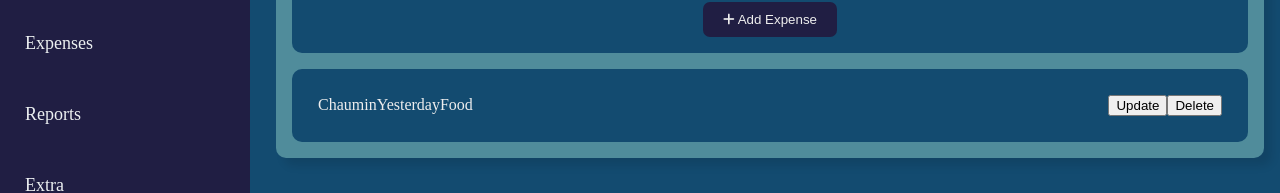
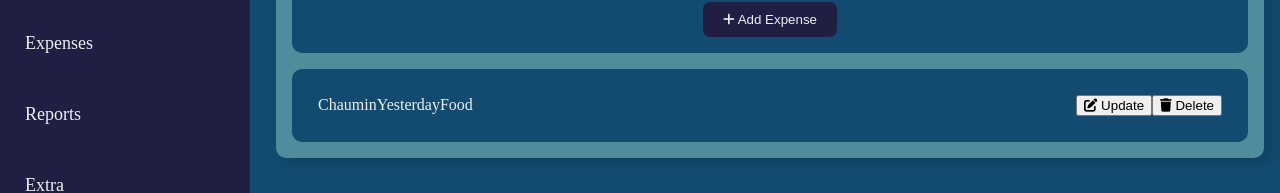
Before and after one commit to rohitghatal1/ExpenseTracker-React-TS, a React (Create React App) app: page / in a window 1280 px wide. Shown: the part 163-356 px from the top of the page. Built offline with nearby package versions, Linux system fonts and the light colour scheme.

Commit message:
added update adn delete btns

```diff
--- a/src/CSS/global.css
+++ b/src/CSS/global.css
@@ -7,6 +7,8 @@
     --secondary-hover: #FF8A7A;
     --background-color: #508C9B;
     --background-hover: #6AA3B0;
+    --update-btn-color: #28a745;
+    --update-btn-hover: #218838;
     --text-color: #EEEEEE;
 }
 
--- a/src/Components/Expenses.tsx
+++ b/src/Components/Expenses.tsx
@@ -82,8 +82,8 @@ const Expenses: React.FC = () => {
               <span className="category">Food</span>
               </div>
               <div className="deleteUpdateExpense">
-                <button>Update</button>
-                <button>Delete</button>
+                <button><i className="fas fa-edit"></i> Update</button>
+                <button><i className="fa-solid fa-trash"></i> Delete</button>
               </div>
             </div>
           </div>
```
